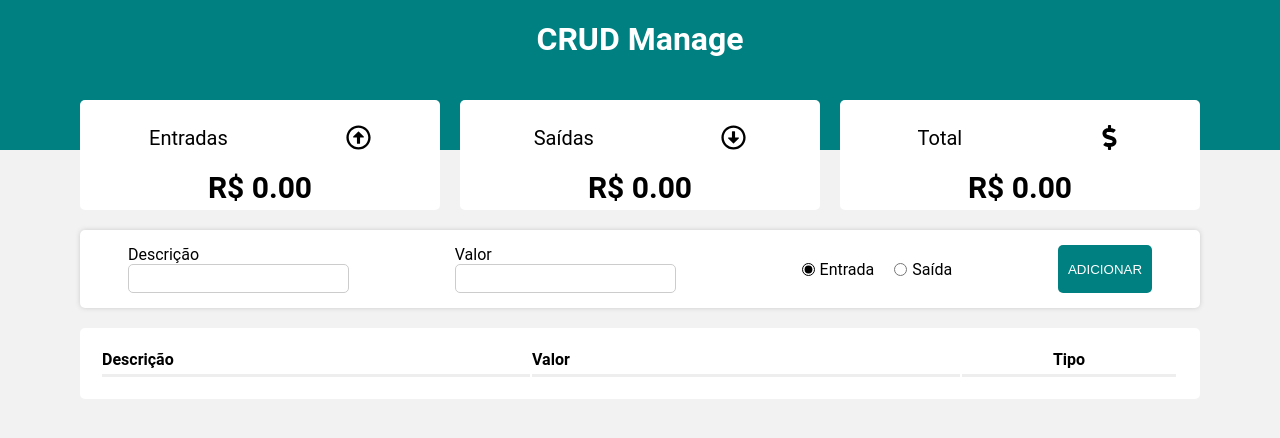
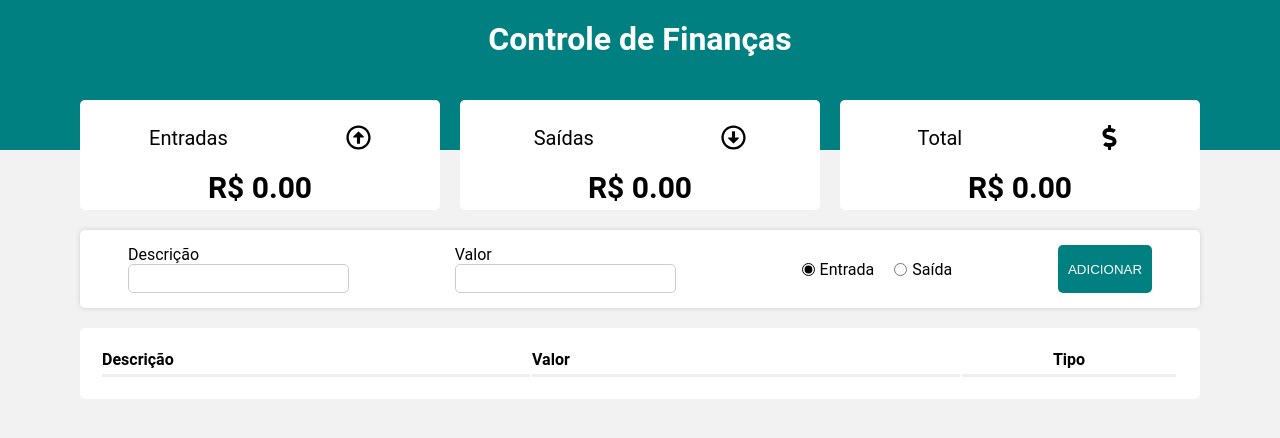
Before and after one commit to JoonMarion/finance-manage, a React (Create React App) app: page / in a window 1280 px wide. Shown: the top 438 px of the page. Built offline with nearby package versions, Linux system fonts and the light colour scheme.

Commit message:
feat: finished

```diff
--- a/src/components/Form/styles.js
+++ b/src/components/Form/styles.js
@@ -51,4 +51,8 @@ export const Button = styled.button`
     cursor: pointer;
     color: white;
     background-color: teal;
+
+    &&:hover {
+        opacity: 0.7;
+    }
 `;
--- a/src/components/GridItem/styles.js
+++ b/src/components/GridItem/styles.js
@@ -10,5 +10,10 @@ export const Td = styled.td`
     svg {
         width: 18px;
         height: 18px;
+        cursor: pointer;
+    }
+
+    svg:hover {
+        opacity: 0.7;
     }
 `;
--- a/src/components/Header/index.js
+++ b/src/components/Header/index.js
@@ -5,7 +5,7 @@ const Header = () => {
     return (
         <C.Container>
             <C.Header>
-                <C.Title>CRUD Manage</C.Title>
+                <C.Title>Controle de Finanças</C.Title>
             </C.Header>
         </C.Container>
     );
```
Also changed, not shown: src/components/Resume/styles.js (line endings or trailing spaces).
